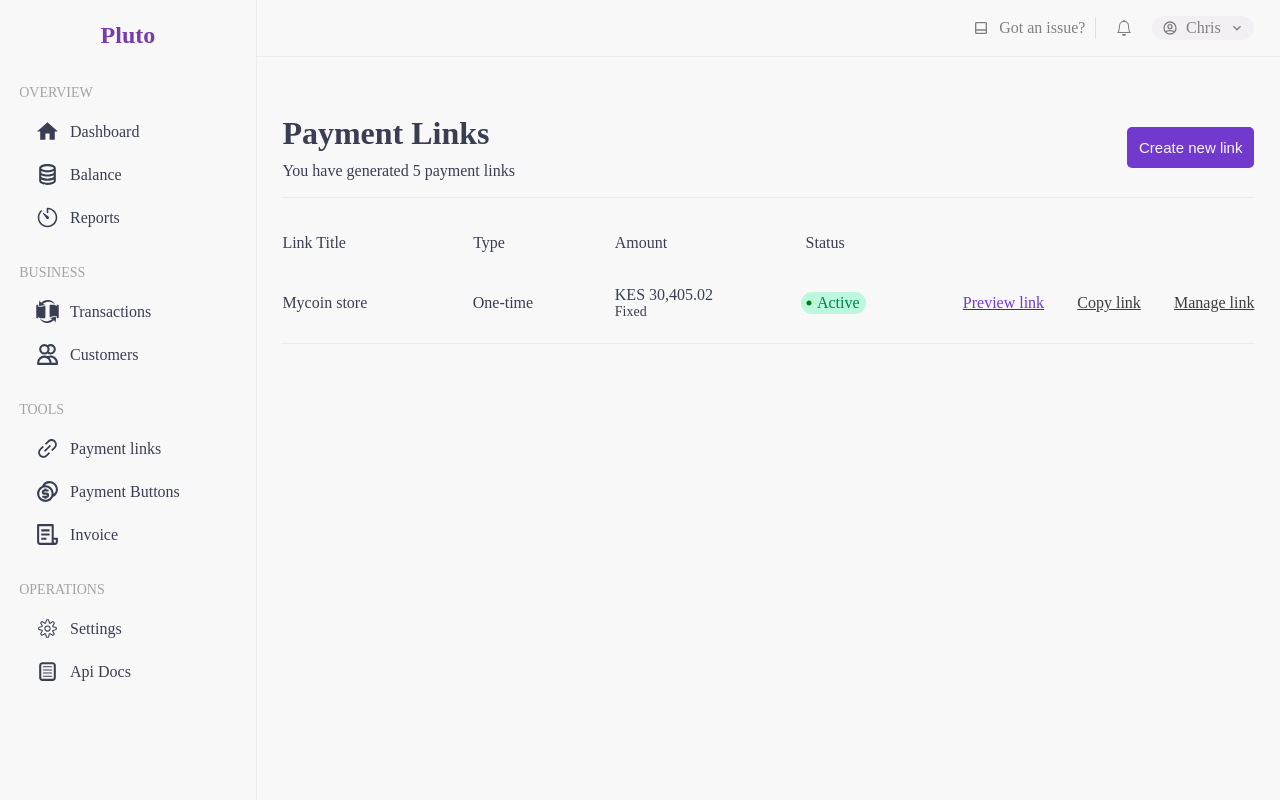
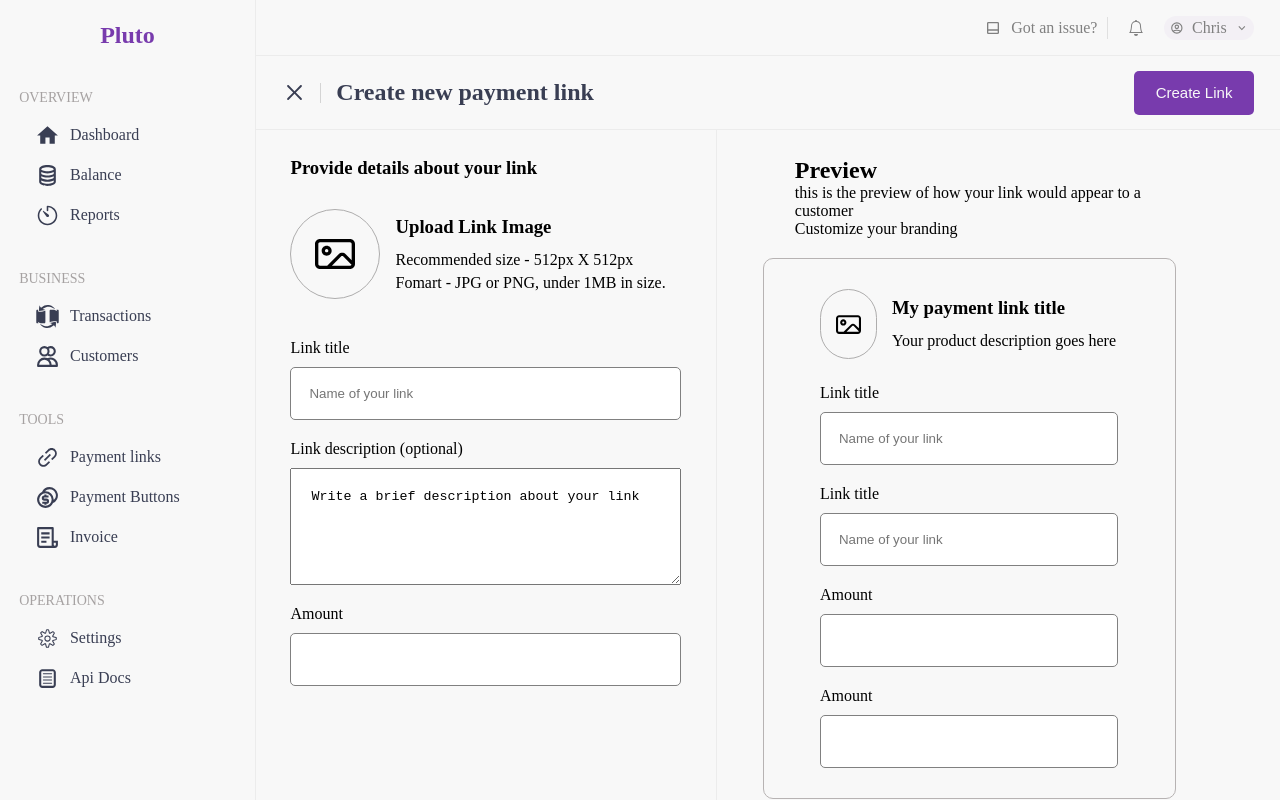
Before and after one commit to nwachukwuoparah/crypto, a React (Vite) app: page /#/ in a window 1280 px wide. Both pictures are taken after a click on the button "Create new link". Built offline with nearby package versions, Linux system fonts and the light colour scheme.

Commit message:
create new link

```diff
--- a/package.json
+++ b/package.json
@@ -12,7 +12,8 @@
     "react": "^18.2.0",
     "react-dom": "^18.2.0",
     "react-icon": "^1.0.0",
-    "react-icons": "^4.7.1"
+    "react-icons": "^4.7.1",
+    "react-router-dom": "^6.8.1"
   },
   "devDependencies": {
     "@types/react": "^18.0.27",
--- a/src/App.jsx
+++ b/src/App.jsx
@@ -1,9 +1,17 @@
 import Dashboard from "./Dashboard.jsx"
 import './App.css'
+
+import { HashRouter as Router, Routes, Route } from "react-router-dom";
+
 function App() {
   return (
     <div className="App">
-      <Dashboard />
+      <Router>
+        <Routes>
+          <Route path={'/*'} element={<Dashboard />} />
+        </Routes>
+      </Router>
+
     </div>
   )
 }
--- a/src/Dashboard.jsx
+++ b/src/Dashboard.jsx
@@ -1,5 +1,6 @@
 import React from 'react'
 import './dashboard.css'
+import { HashRouter as Router, Routes, Route } from "react-router-dom";
 import Sidebar from './SIDE_BAR/Sidebar'
 import { MdHome } from "react-icons/md";
 import { BiCoinStack } from "react-icons/bi";
@@ -16,7 +17,8 @@ import { BsBell } from "react-icons/bs";
 import { HiOutlineUserCircle } from "react-icons/hi";
 import { MdKeyboardArrowDown } from "react-icons/md";
 import PaymentLink from './Paymentlink/PaymentLink';
-function  Dashboard (props) {
+import Newlink from './NEW_LINK/Newlink';
+function Dashboard(props) {
   const Item = [
     {
       title: "OVERVIEW",
@@ -75,10 +77,10 @@ function  Dashboard (props) {
             </div>
           </div>
         </div>
-
-
-
-        <PaymentLink />
+        <Routes>
+          <Route path={'/'} element={<PaymentLink />} />
+          <Route path={'/newlink'} element={<Newlink />} />
+        </Routes>
       </div>
     </div>
   )
--- /dev/null
+++ b/src/NEW_LINK/Newlink.jsx
@@ -0,0 +1,120 @@
+import './newlink.css'
+import React from 'react'
+import { RxCross2 } from "react-icons/rx";
+import { CgImage } from "react-icons/cg";
+export default function Newlink(props) {
+
+
+  return (
+    <div className='newlink'>
+
+      <div className='newlink_top'>
+        <div className='newlink_top_wrap'>
+          <div className='newlink_top_text'>
+            <RxCross2 fontSize={25} />
+            <h2>Create new payment link</h2>
+          </div>
+          <button className='newlink_top_button'>Create Link</button>
+        </div>
+
+      </div>
+
+
+      <div className='newlink_wrap'>
+        <div className='newlink_left'>
+          <div className='newlink_left_wrap'>
+            <div className='newlink_left_top'>
+              <h3>Provide details about your link</h3>
+
+
+              <div className='newlink_left_top_image'>
+                <label className='newlink_left_top_file'>
+                  <input type='file' />
+                  <CgImage fontSize={40} />
+                </label>
+                <span className='newlink_left_top_image_text'>
+                  <h3>
+                    Upload Link Image
+                  </h3>
+                  <p>Recommended size - 512px X 512px Fomart - JPG or PNG, under 1MB in size.</p>
+                </span>
+
+              </div>
+            </div>
+            <div className='newlink_left_wrap_bottom'>
+              <label className='label'>
+                <p>Link title</p>
+                <input type="text" placeholder='Name of your link' />
+              </label>
+
+              <label className='label'>
+                <p>Link description (optional)</p>
+                <textarea required type="text" id="w3review" name="description" maxLength="50%" rows="5" cols="20">
+                  Write a brief description about your link
+                </textarea>
+              </label>
+              <label className='label'>
+                <p>Amount</p>
+                <input type="text" />
+              </label>
+            </div>
+
+          </div>
+        </div>
+
+
+
+
+        <div className='newlink_right'>
+          <div className='newlink_right_wrap'>
+            <div className='newlink_right_text'>
+              <h2>Preview</h2>
+              <p>this is the preview of how your link would appear to a customer</p>
+              <p>Customize your branding</p>
+            </div>
+            <form className='form'>
+              <div className='newlink_right_top_image'>
+                <label className='newlink_right_top_file'>
+                  <input type='file' />
+                  <CgImage fontSize={25} />
+                </label>
+                <span className='newlink_right_top_image_text'>
+                  <h3>
+                    My payment link title
+                  </h3>
+                  <p>Your product description goes here</p>
+                </span>
+              </div>
+
+
+
+              <div className='newlink_right_wrap_bottom'>
+                <label className='newlink_right_label'>
+                  <p>Link title</p>
+                  <input type="text" placeholder='Name of your link' />
+                </label>
+
+                <label className='newlink_right_label'>
+                  <p>Link title</p>
+                  <input type="text" placeholder='Name of your link' />
+                </label>
+
+                <label className='newlink_right_label'>
+                  <p>Amount</p>
+                  <input type="text" />
+                </label>
+                <label className='newlink_right_label'>
+                  <p>Amount</p>
+                  <input type="text" />
+                </label>
+              </div>
+
+            </form>
+          </div>
+        </div>
+      </div >
+
+
+    </div >
+  )
+}
--- /dev/null
+++ b/src/NEW_LINK/newlink.css
@@ -0,0 +1,227 @@
+* {
+  box-sizing: border-box;
+}
+
+.newlink {
+  width: 100%;
+  height: 93%;
+}
+
+.newlink_top {
+  width: 100%;
+  height: 10%;
+  display: flex;
+  align-items: center;
+  justify-content: center;
+  border-bottom: 1px solid rgba(128, 128, 128, 10%);
+}
+
+.newlink_top_wrap {
+  display: flex;
+  align-items: center;
+  justify-content: space-between;
+  width: 95%;
+}
+
+.newlink_top_text {
+  display: flex;
+  align-items: center;
+  gap: 13px;
+  color: #393E53;
+}
+
+.newlink_top_text h2 {
+  display: flex;
+  align-items: center;
+  justify-content: center;
+  width: 290px;
+  height: 20px;
+  border-left: 1px solid rgba(128, 128, 128, 30%);
+
+}
+
+.newlink_top_button {
+  height: 30px;
+  display: flex;
+  align-items: center;
+  justify-content: center;
+  border-color: transparent;
+  padding: 20px;
+  font-size: 15px;
+  font-weight: 500;
+  border-radius: 5px;
+  background-color: rgb(120, 59, 173);
+  color: #f8f8f8;
+}
+
+.newlink_wrap {
+  width: 100%;
+  height: 90%;
+  display: flex;
+}
+
+.newlink_left {
+  height: 100%;
+  width: 45%;
+  display: flex;
+  align-items: center;
+  justify-content: center;
+  border-right: 1px solid rgba(128, 128, 128, 10%);
+}
+
+.newlink_left_wrap {
+  width: 85%;
+  height: 92%;
+  display: flex;
+  flex-direction: column;
+  gap: 40px;
+}
+
+.newlink_left_top {
+  width: 100%;
+  display: flex;
+  flex-direction: column;
+  gap: 30px;
+}
+
+
+.newlink_left_top_image {
+  display: flex;
+  align-items: center;
+  gap: 15px;
+}
+
+
+.newlink_left_top_file {
+  width: 90px;
+  height: 90px;
+  display: flex;
+  align-items: center;
+  justify-content: center;
+  border: 1px solid rgb(174, 173, 173);
+  border-radius: 50px;
+}
+
+.newlink_left_top_file input {
+  display: none;
+}
+
+.newlink_left_top_image_text {
+  display: flex;
+  flex-direction: column;
+  gap: 10px;
+  width: 280px;
+  line-height: 23px;
+}
+
+
+.newlink_left_wrap_bottom {
+  display: flex;
+  flex-direction: column;
+  gap: 20px;
+}
+
+.label {
+  display: flex;
+  flex-direction: column;
+  gap: 10px;
+}
+
+.label input {
+  padding: 18px;
+  border-radius: 5px;
+  outline: none;
+  border: 1px solid grey;
+}
+
+textarea {
+  padding: 20px;
+  outline: none;
+}
+
+
+
+.newlink_right {
+  width: 55%;
+  height: 100%;
+  display: flex;
+  align-items: center;
+  /* background-color: rgb(203, 201, 201); */
+}
+
+.newlink_right_wrap {
+  width: 85%;
+  height: 92%;
+  display: flex;
+  flex-direction: column;
+  align-items: flex-end;
+  background-color: #f8f8f8;
+  padding-right: 20px;
+  gap: 20px;
+}
+.newlink_right_text{
+  width: 83%;
+}
+.form{
+  width: 90%;
+  display: flex;
+  flex-direction: column;
+  align-items: center;
+  justify-content: center;
+  gap: 25px;
+   padding: 30px;
+  border: 1px solid rgb(183, 179, 179);
+  border-radius: 10px;
+}
+
+
+.newlink_right_top_image {
+  width: 85%;
+  display: flex;
+  align-items: center;
+  gap: 15px;
+}
+
+
+.newlink_right_top_file {
+  width: 70px;
+  height: 70px;
+  display: flex;
+  align-items: center;
+  justify-content: center;
+  border: 1px solid rgb(174, 173, 173);
+  border-radius: 50px;
+}
+
+.newlink_right_top_file input {
+  display: none;
+}
+
+.newlink_right_top_image_text {
+  display: flex;
+  flex-direction: column;
+  gap: 10px;
+  width: 280px;
+  line-height: 23px;
+}
+
+.newlink_right_wrap_bottom {
+  width: 85%;
+  display: flex;
+  flex-direction: column;
+  gap: 20px;
+}
+
+.newlink_right_label {
+  display: flex;
+  flex-direction: column;
+  gap: 10px;
+}
+
+.newlink_right_label input {
+  padding: 18px;
+  width: 100%;
+  border-radius: 5px;
+  outline: none;
+  border: 1px solid grey;
+}
--- a/src/Paymentlink/PaymentLink.jsx
+++ b/src/Paymentlink/PaymentLink.jsx
@@ -1,8 +1,9 @@
 import './paymentlink.css'
 import React from 'react'
 import { RxDotFilled } from "react-icons/rx";
+import { useNavigate } from 'react-router-dom';
 export default function PaymentLink(props) {
-
+  const navigate = useNavigate()
 
   return (
     <div className='Paymentlink'>
@@ -14,19 +15,19 @@ export default function PaymentLink(props) {
               <h1>Payment Links</h1>
               <p>You have generated 5 payment links</p>
             </div>
-            <button>Create new link</button>
+            <button onClick={() => { navigate('/newlink') }}  >Create new link</button>
           </div>
 
           <div className='Paymentlink_head_buttom'>
             <div className='Paymentlink_head_buttom_left'>
               <p>Link Title</p>
-              <p style={{width:60}}>Type</p>
+              <p style={{ width: 60 }}>Type</p>
             </div>
 
 
             <div className='Paymentlink_head_buttom_left'>
               <p>Amount</p>
-              <p style={{width:60}}>Status</p>
+              <p style={{ width: 60 }}>Status</p>
             </div>
           </div>
         </div>
@@ -48,7 +49,7 @@ export default function PaymentLink(props) {
             </div>
           </div>
           <div className='Links_navs'>
-            <p style={{color:'#7139CD'}} >Preview link</p>
+            <p style={{ color: '#7139CD' }} >Preview link</p>
             <p>Copy link</p>
             <p>Manage link</p>
           </div>
--- a/src/Paymentlink/paymentlink.css
+++ b/src/Paymentlink/paymentlink.css
@@ -21,7 +21,7 @@
   display: flex;
   align-items: center;
   justify-content: space-between;
-  padding-top: 40px;
+  padding: 80px 0px 50px 0px;
   border-bottom: 1px solid rgba(128, 128, 128, 10%);
 }
 
--- a/src/SIDE_BAR/sidebar.css
+++ b/src/SIDE_BAR/sidebar.css
@@ -4,7 +4,7 @@
   flex-direction: column;
   align-items: end;
   justify-content: center;
-  padding: 15px 0px;
+  padding: 20px 0px;
   gap: 10px;
 }
 
```
Also changed, not shown: 1 other file (tests, documents, lock files or other folders).
